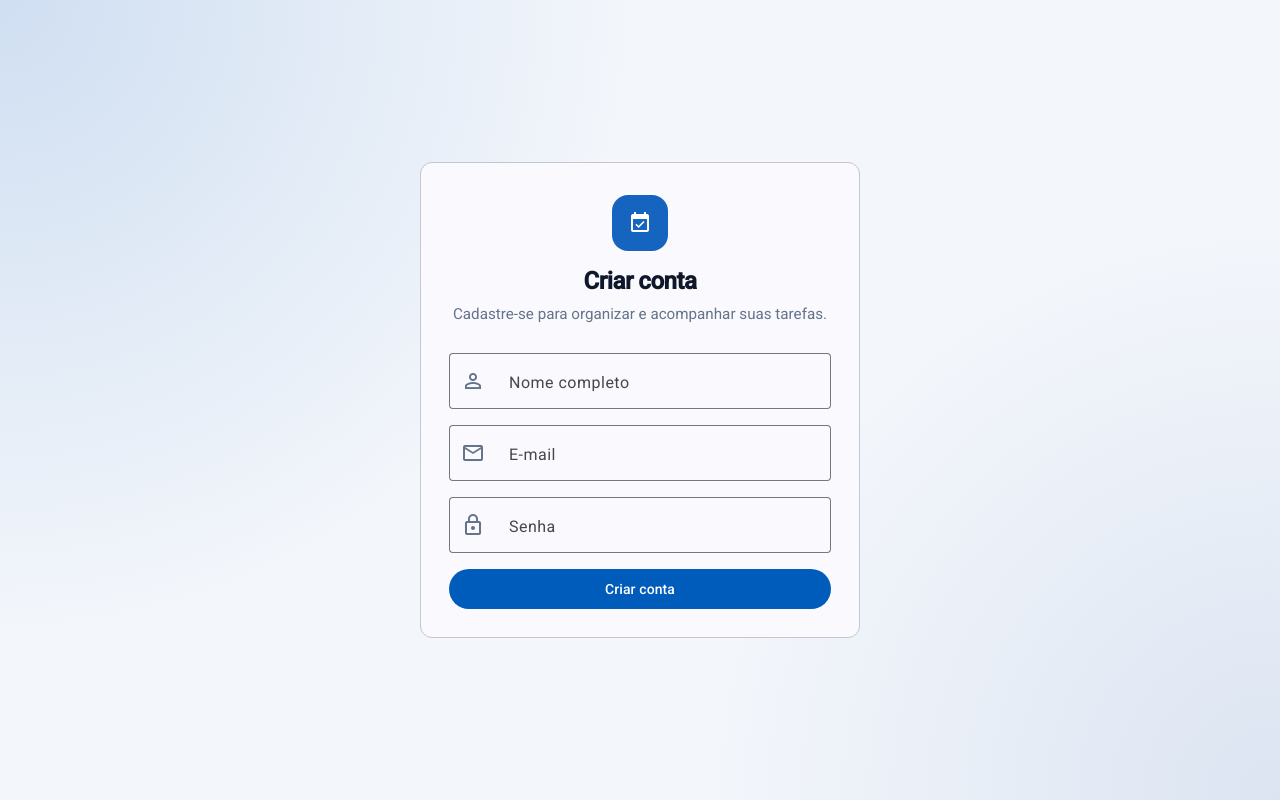
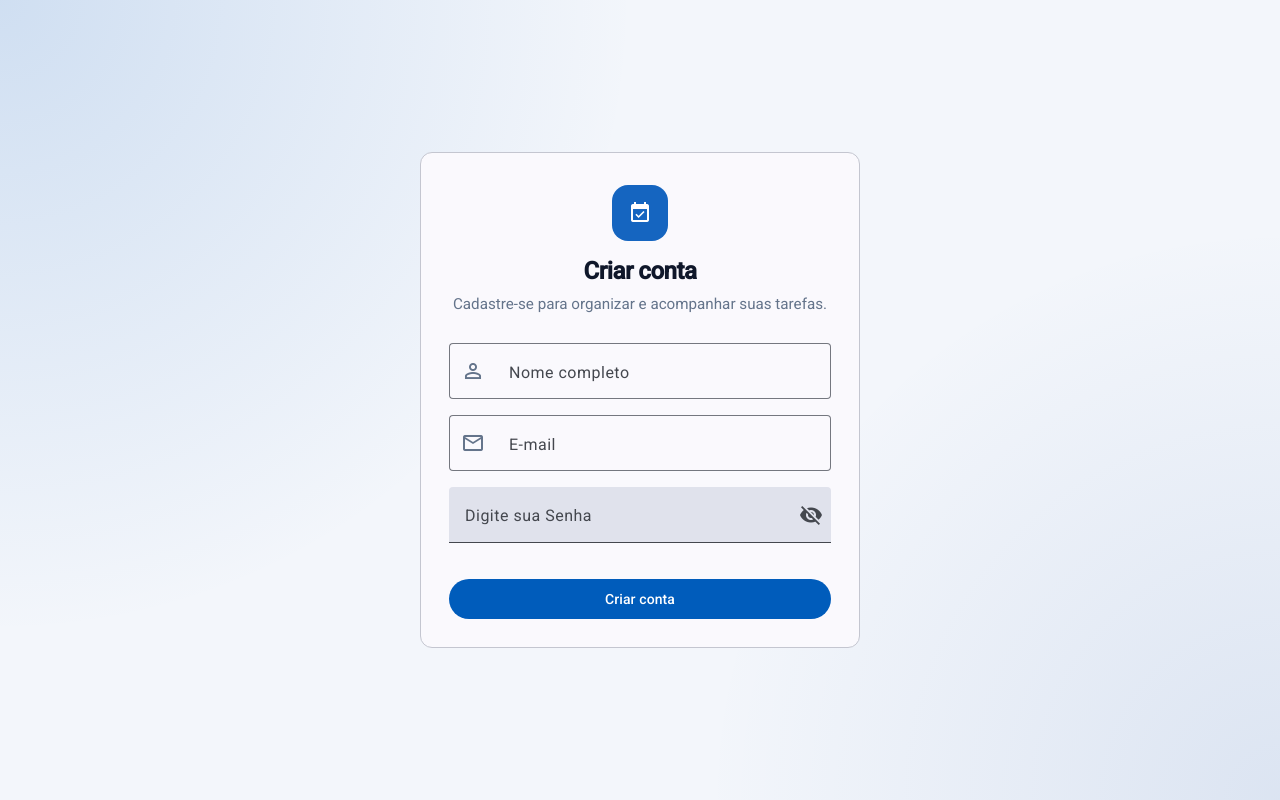
Before and after one commit to calebewerneckcouto/agendador-tarefas-angular, an Angular app: page /register in a window 1280 px wide. Built offline with nearby package versions, Linux system fonts and the light colour scheme.

Commit message:
create input password component

```diff
--- a/src/app/pages/register/register.html
+++ b/src/app/pages/register/register.html
@@ -21,11 +21,7 @@
         <input matInput type="email" autocomplete="email" placeholder="seu@email.com" />
       </mat-form-field>
 
-      <mat-form-field appearance="outline" class="full-width" subscriptSizing="dynamic">
-        <mat-label>Senha</mat-label>
-        <mat-icon matIconPrefix>lock_outline</mat-icon>
-        <input matInput type="password" autocomplete="new-password" />
-      </mat-form-field>
+      <app-password-field></app-password-field>
 
       <button mat-flat-button class="register-submit" type="submit">Criar conta</button>
     </form>
--- a/src/app/pages/register/register.ts
+++ b/src/app/pages/register/register.ts
@@ -5,9 +5,10 @@
 import {MatInputModule} from '@angular/material/input';
 import {MatFormFieldModule} from '@angular/material/form-field';
 import {MatIconModule} from '@angular/material/icon';
+import { PasswordField } from '../../shared/components/password-field/password-field';
 
 @Component({
-  imports: [MatCardModule, MatAnchor, MatButtonModule, MatFormFieldModule, MatInputModule, MatSelectModule, MatIconModule],
+  imports: [MatCardModule, MatAnchor, MatButtonModule, MatFormFieldModule, MatInputModule, MatSelectModule, MatIconModule,PasswordField],
   selector: 'app-register',
   styleUrl: './register.scss',
   templateUrl: './register.html',
--- /dev/null
+++ b/src/app/shared/components/password-field/password-field.html
@@ -0,0 +1,16 @@
+<div class="example-container">
+  <mat-form-field class="full-width">
+    <mat-label>Digite sua Senha</mat-label>
+    <input matInput [type]="hide() ? 'password' : 'text'" />
+    <button
+      mat-icon-button
+      matSuffix
+      type="button"
+      (click)="clickEvent($event)"
+      [attr.aria-label]="'Hide password'"
+      [attr.aria-pressed]="hide()"
+    >
+      <mat-icon>{{ hide() ? 'visibility_off' : 'visibility' }}</mat-icon>
+    </button>
+  </mat-form-field>
+</div>
--- /dev/null
+++ b/src/app/shared/components/password-field/password-field.scss
@@ -0,0 +1,3 @@
+.example-container mat-form-field {
+  width: 100%;
+}
--- /dev/null
+++ b/src/app/shared/components/password-field/password-field.ts
@@ -0,0 +1,19 @@
+import { Component, signal } from '@angular/core';
+import { MatButtonModule } from '@angular/material/button';
+import { MatFormFieldModule } from '@angular/material/form-field';
+import { MatIconModule } from '@angular/material/icon';
+import { MatInputModule } from '@angular/material/input';
+
+@Component({
+  imports: [MatFormFieldModule, MatInputModule, MatButtonModule, MatIconModule],
+  selector: 'app-password-field',
+  styleUrl: './password-field.scss',
+  templateUrl: './password-field.html',
+})
+export class PasswordField {
+  hide = signal(true);
+  clickEvent(event: MouseEvent) {
+    this.hide.set(!this.hide());
+    event.stopPropagation();
+  }
+}
```
